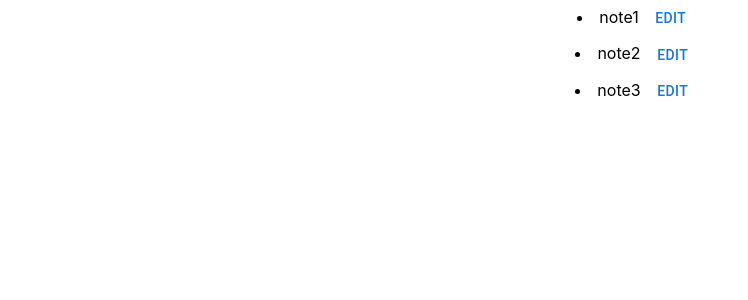
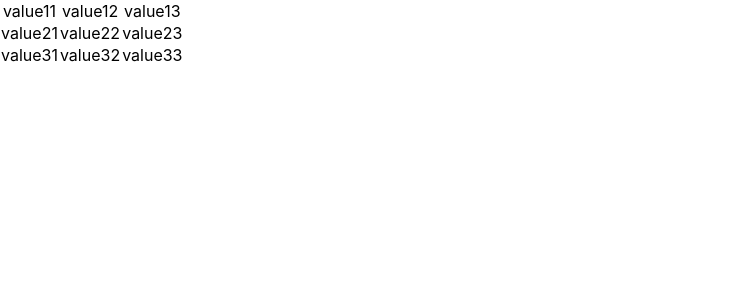
Before and after one commit to pea4a/react-learn, a React (Create React App) app: page / in a window 1280 px wide. Shown: the top 300 px of the page, without its empty margins (0-748 px from the left). Built offline with nearby package versions, Linux system fonts and the light colour scheme.

Commit message:
add state task

```diff
--- a/src/components/Lesson27/Task3.js
+++ b/src/components/Lesson27/Task3.js
@@ -721,61 +721,267 @@ import "react-datepicker/dist/react-datepicker.css";
 //         </Box>
 //     )
 // }
+// const initNotes = [
+//     { text: 'note1', isEdit: false },
+//     { text: 'note2', isEdit: false },
+//     { text: 'note3', isEdit: false },
+// ]
+// const Task3 = () => {
+//     const [notes, setNotes] = useState(initNotes)
+//     const [editState, setEditState] = useState(false)
+
+//     const editor = () => {
+
+//     }
+
+//     const startEdit = (index) => {
+//         const copy = Object.assign([], notes)
+//         copy[index].isEdit = true
+//         setNotes(copy)
+//         console.log(editState);
+//     }
+//     const changeNote = (index, event) => {
+//         const copy = Object.assign([], notes);
+//         copy[index].text = event.target.value;
+//         setNotes(copy);
+//     }
+//     const endEdit = (index) => {
+//         const copy = Object.assign([], notes);
+//         copy[index].isEdit = false
+//         setNotes(copy)
+//     }
+//     return (
+//         <Box>
+//             {notes.map((note, index) => {
+//                 let elem
+//                 if (!note.isEdit) {
+
+//                     elem = <span>
+//                         {note.text}
+//                         <Button onClick={() => startEdit(index)}>{note.isEdit ? 'show' : 'edit'}</Button>
+//                     </span>
+
+//                 }
+//                 else {
+
+//                     elem = <Box><TextField
+//                         value={note.text}
+//                         onChange={event => changeNote(index, event)}
+
+//                     />
+//                         <Button onClick={() => endEdit(index)}>{note.isEdit ? 'show' : 'edit'}</Button>
+//                     </Box>
+//                 }
+//                 return <li key={index}>{elem}</li>
+
+//             })}
+//         </Box>
+//     )
+// }
 const initNotes = [
-    { text: 'note1', isEdit: false },
-    { text: 'note2', isEdit: false },
-    { text: 'note3', isEdit: false },
+    {
+        id: '1',
+        fields: [
+            {
+                name: 'prop1', value: 'value11',
+                isEdit: false
+            },
+            {
+                name: 'prop2', value: 'value12',
+                isEdit: false
+            },
+            {
+                name: 'prop3', value: 'value13',
+                isEdit: false
+            },
+        ]
+    },
+    {
+        id: '2',
+        fields: [
+            {
+                name: 'prop1', value: 'value21',
+                isEdit: false
+            },
+            {
+                name: 'prop2', value: 'value22',
+                isEdit: false
+            },
+            {
+                name: 'prop3', value: 'value23',
+                isEdit: false
+            },
+        ]
+    },
+    {
+        id: '3',
+        fields: [
+            {
+                name: 'prop1', value: 'value31',
+                isEdit: false
+            },
+            {
+                name: 'prop2', value: 'value32',
+                isEdit: false
+            },
+            {
+                name: 'prop3', value: 'value33',
+                isEdit: false
+            },
+        ]
+    },
 ]
+
 const Task3 = () => {
     const [notes, setNotes] = useState(initNotes)
-    const [editState, setEditState] = useState(false)
 
-    const editor = () => {
+    const startEdit = (id, name) => {
+        setNotes(notes.map(note => {
+            if (note.id === id) {
+                const fields = note.fields.map(field => {
+                    if (field.name === name) {
+                        return { ...field, isEdit: true }
 
+                    }
+                    else {
+                        return field
+
+                    }
+                })
+                return { id, fields }
+            }
+            else {
+                return note
+            }
+        }))
     }
 
-    const startEdit = (index) => {
-        const copy = Object.assign([], notes)
-        copy[index].isEdit = true
-        setNotes(copy)
-        console.log(editState);
+    const endEdit = (id, name) => {
+        setNotes(notes.map(note => {
+            if (note.id === id) {
+                const fields = note.fields.map(field => {
+                    if (field.name === name) {
+                        return { ...field, isEdit: false }
+
+                    }
+                    else {
+                        return field
+
+                    }
+                })
+                return { id, fields }
+            }
+            else {
+                return note
+            }
+        }))
     }
-    const changeNote = (index, event) => {
-        const copy = Object.assign([], notes);
-        copy[index].text = event.target.value;
-        setNotes(copy);
+
+    const changeCell = (id, name, event) => {
+        setNotes(notes.map(note => {
+            if (note.id === id) {
+                const fields = note.fields.map(field => {
+                    if (field.name === name) {
+                        return { ...field, value: event.target.value }
+
+                    }
+                    else {
+                        return field
+
+                    }
+                })
+                return { id, fields }
+            }
+            else {
+                return note
+            }
+        }))
     }
-    const endEdit = (index) => {
-        const copy = Object.assign([], notes);
-        copy[index].isEdit = false
-        setNotes(copy)
-    }
+
     return (
         <Box>
-            {notes.map((note, index) => {
-                let elem
-                if (!note.isEdit) {
-
-                    elem = <span>
-                        {note.text}
-                        <Button onClick={() => startEdit(index)}>{note.isEdit ? 'show' : 'edit'}</Button>
-                    </span>
-
-                }
-                else {
-
-                    elem = <Box><TextField
-                        value={note.text}
-                        onChange={event => changeNote(index, event)}
-
-                    />
-                        <Button onClick={() => endEdit(index)}>{note.isEdit ? 'show' : 'edit'}</Button>
-                    </Box>
-                }
-                return <li key={index}>{elem}</li>
-
+            {notes.map(note => {
+                const cells = note.fields.map(field => {
+                    let elem
+                    if (!field.isEdit) {
+                        elem = <span onClick={() => startEdit(note.id, field.name)}>
+                            {field.value}
+                        </span>
+                    }
+                    else {
+                        elem = <TextField
+                            value={field.value}
+                            onChange={(event) => changeCell(note.id, field.name, event)}
+                            onBlur={() => endEdit(note.id, field.name)}
+                        />
+                    }
+                    return <td key={field.name}>{elem}</td>
+                })
+                return <tr key={note.id}>{cells}</tr>
             })}
         </Box>
     )
 }
+// const startEdit = (id, name) => {
+//     setNotes(notes.map(note => {
+//         if (note.id === id) {
+//             const fields = note.fields.map(field => {
+//                 if (field.name === name) {
+//                     return { ...field, isEdit: true }
+
+//                 }
+//                 else {
+//                     return field
+
+//                 }
+//             })
+//             return { id, fields }
+//         }
+//         else {
+//             return note
+//         }
+//     }))
+// }
+
+// const endEdit = (id, name) => {
+//     setNotes(notes.map(note => {
+//         if (note.id === id) {
+//             const fields = note.fields.map(field => {
+//                 if (field.name === name) {
+//                     return { ...field, isEdit: false }
+
+//                 }
+//                 else {
+//                     return field
+
+//                 }
+//             })
+//             return { id, fields }
+//         }
+//         else {
+//             return note
+//         }
+//     }))
+// }
+
+// const changeCell = (id, name, event) => {
+//     setNotes(notes.map(note => {
+//         if (note.id === id) {
+//             const fields = note.fields.map(field => {
+//                 if (field.name === name) {
+//                     return { ...field, value: event.target.value }
+
+//                 }
+//                 else {
+//                     return field
+
+//                 }
+//             })
+//             return { id, fields }
+//         }
+//         else {
+//             return note
+//         }
+//     }))
+// }
 export default Task3
```
